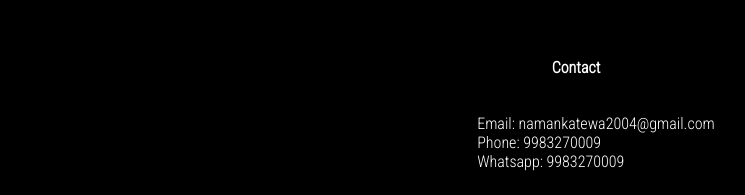
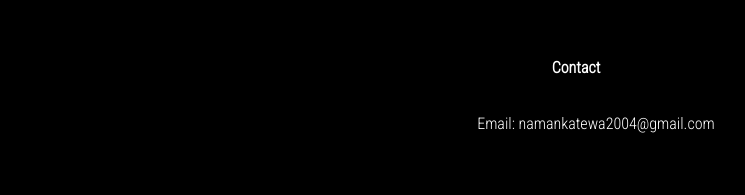
Before and after one commit to NamanKatewa/Portfolio, a plain HTML site: page index.html in a window 1280 px wide. Shown: the part 1130-1325 px from the top of the page, without its empty margins (64-809 px from the left). After the commit the page ends 1287 px from the top, so only its background shows below. Drawn offline with Linux system fonts and the light colour scheme.

Commit message:
Update index.html

```diff
--- a/index.html
+++ b/index.html
@@ -87,8 +87,6 @@
         <h4>Contact</h4>
         <ul>
           <li>Email: namankatewa2004@gmail.com</li>
-          <li>Phone: 9983270009</li>
-          <li>Whatsapp: 9983270009</li>
         </ul>
       </div>
     </main>
```
